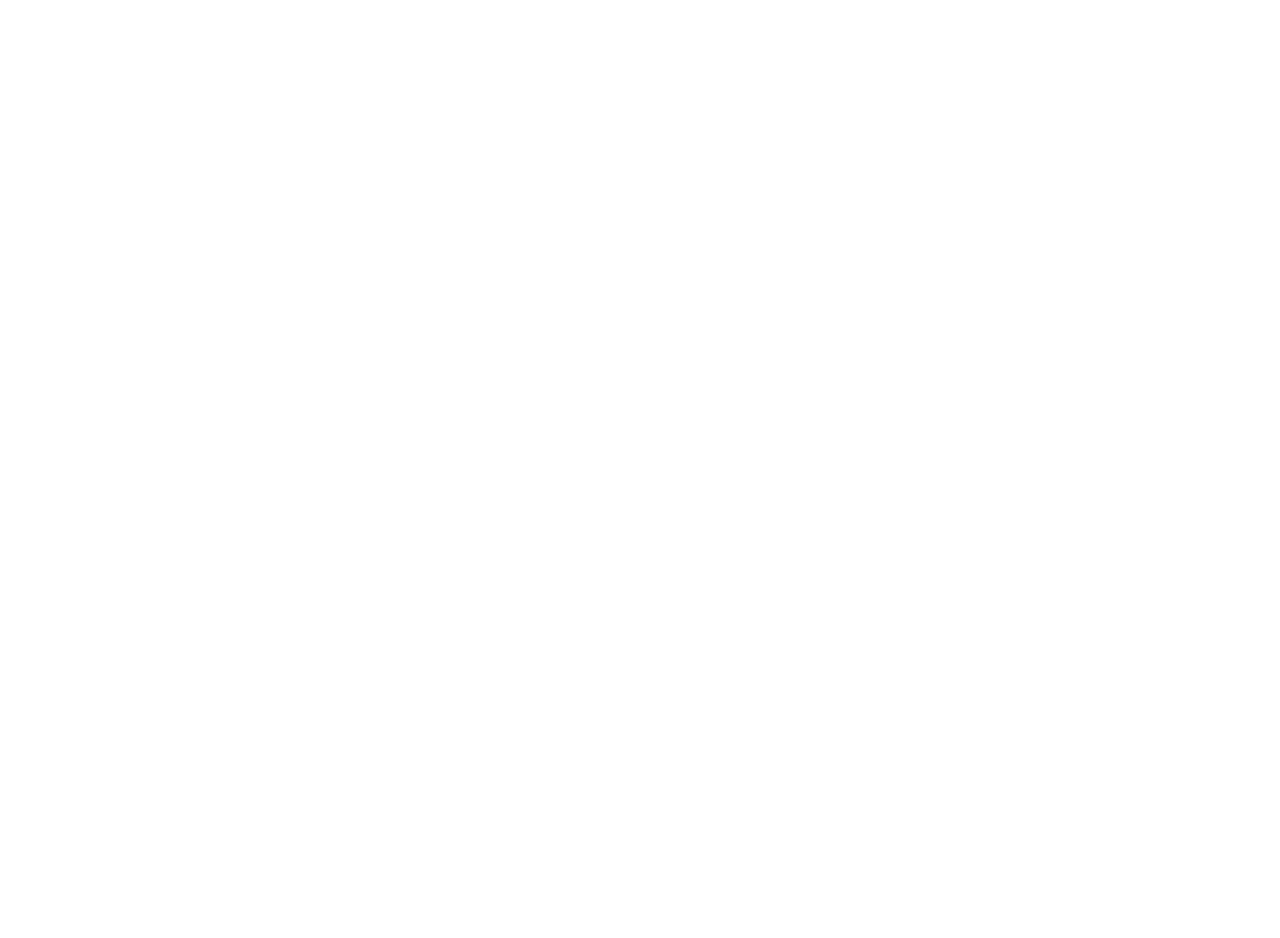
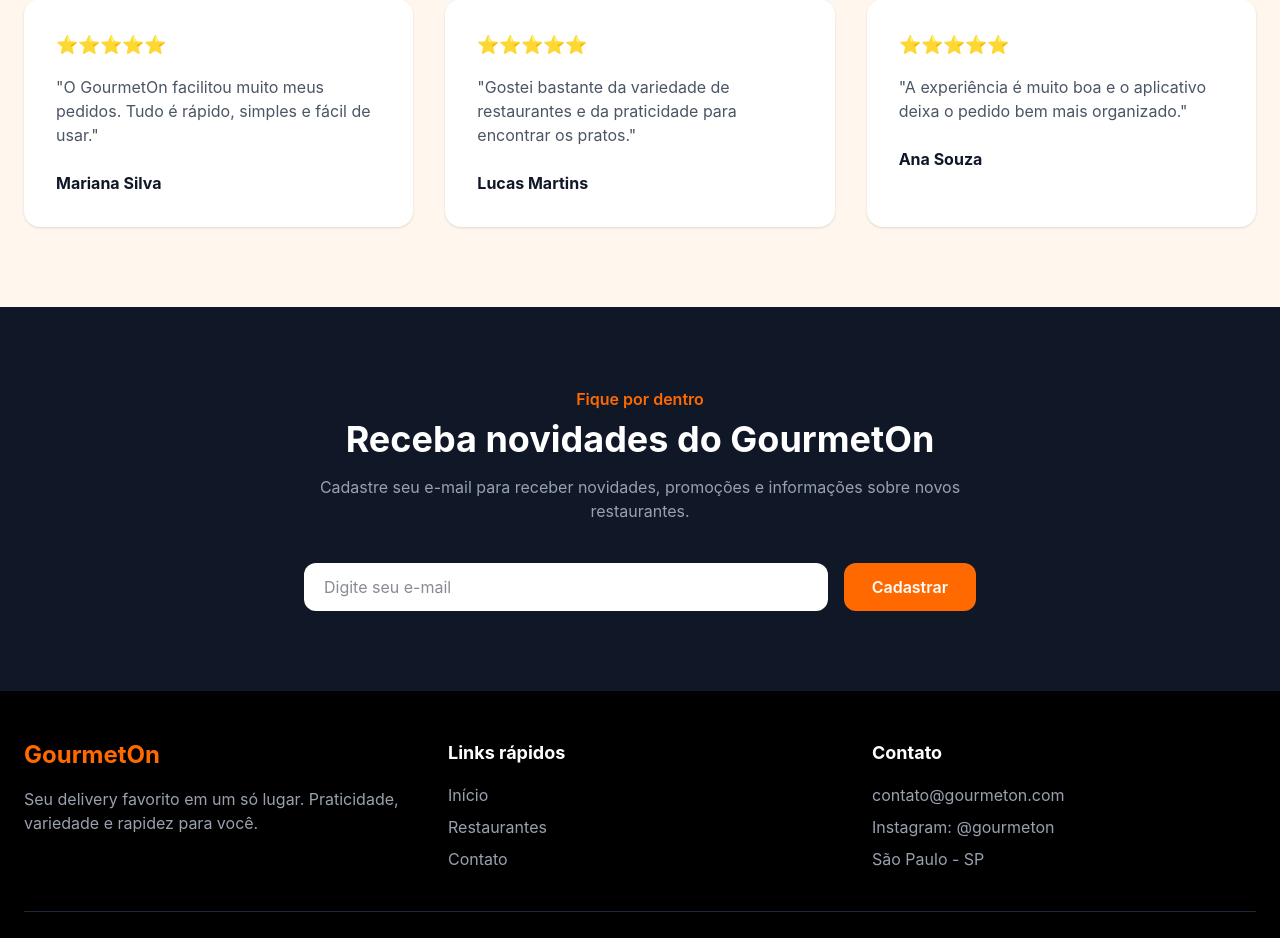
Before and after one commit to HenryGLR/CP_WEB, a React (Vite) app: page / in a window 1280 px wide. Shown: the part 2529-3467 px from the top of the page. Before the commit the page ends 2280 px from the top, so only its background shows below. Built offline with nearby package versions, Linux system fonts and the light colour scheme; no server answers.

Commit message:
feat: adicionando depoimentos contato e rodape

```diff
--- a/src/App.jsx
+++ b/src/App.jsx
@@ -3,6 +3,9 @@
 import Beneficios from "./components/Beneficios"
 import Funcionalidades from "./components/Funcionalidades"
 import Pratos from "./components/Pratos"
+import Depoimentos from "./components/Depoimentos"
+import Contato from "./components/Contato"
+import Rodape from "./components/Rodape"
 
 const App = () => {
   return (
@@ -12,6 +15,9 @@
       <Beneficios />
       <Funcionalidades />
       <Pratos />
+      <Depoimentos />
+      <Contato />
+      <Rodape />
     </div>
   )
 }
--- /dev/null
+++ b/src/components/Contato.jsx
@@ -0,0 +1,69 @@
+import { useState } from "react"
+
+const Contato = () => {
+  const [email, setEmail] = useState("")
+  const [mensagem, setMensagem] = useState("")
+
+  const enviarFormulario = (evento) => {
+    evento.preventDefault()
+
+    if (email.trim() === "") {
+      setMensagem("Digite um e-mail válido.")
+      return
+    }
+
+    setMensagem("E-mail cadastrado com sucesso!")
+    setEmail("")
+  }
+
+  return (
+    <section className="py-20 bg-gray-900 text-white">
+      <div className="max-w-4xl mx-auto px-6 text-center">
+
+        <p className="text-orange-500 font-semibold mb-2">
+          Fique por dentro
+        </p>
+
+        <h2 className="text-4xl font-bold">
+          Receba novidades do GourmetOn
+        </h2>
+
+        <p className="mt-4 text-gray-400 max-w-2xl mx-auto">
+          Cadastre seu e-mail para receber novidades, promoções
+          e informações sobre novos restaurantes.
+        </p>
+
+        <form
+          onSubmit={enviarFormulario}
+          className="mt-10 flex flex-col sm:flex-row gap-4 max-w-2xl mx-auto"
+        >
+
+          <input
+            type="email"
+            placeholder="Digite seu e-mail"
+            value={email}
+            onChange={(evento) => setEmail(evento.target.value)}
+            className="flex-1 px-5 py-3 rounded-xl text-gray-900 bg-white outline-none"
+          />
+
+          <button
+            type="submit"
+            className="bg-orange-500 px-7 py-3 rounded-xl font-semibold hover:bg-orange-600 transition duration-300"
+          >
+            Cadastrar
+          </button>
+
+        </form>
+
+        {mensagem && (
+          <p className="mt-4 text-sm text-gray-300">
+            {mensagem}
+          </p>
+        )}
+
+      </div>
+    </section>
+  )
+}
+
+export default Contato
--- /dev/null
+++ b/src/components/Depoimentos.jsx
@@ -0,0 +1,64 @@
+const Depoimentos = () => {
+  const depoimentos = [
+    {
+      nome: "Mariana Silva",
+      texto: "O GourmetOn facilitou muito meus pedidos. Tudo é rápido, simples e fácil de usar.",
+      avaliacao: "⭐⭐⭐⭐⭐",
+    },
+    {
+      nome: "Lucas Martins",
+      texto: "Gostei bastante da variedade de restaurantes e da praticidade para encontrar os pratos.",
+      avaliacao: "⭐⭐⭐⭐⭐",
+    },
+    {
+      nome: "Ana Souza",
+      texto: "A experiência é muito boa e o aplicativo deixa o pedido bem mais organizado.",
+      avaliacao: "⭐⭐⭐⭐⭐",
+    },
+  ]
+
+  return (
+    <section className="py-20 bg-orange-50">
+      <div className="max-w-7xl mx-auto px-6">
+
+        <div className="text-center mb-14">
+          <p className="text-orange-500 font-semibold mb-2">
+            Depoimentos
+          </p>
+
+          <h2 className="text-4xl font-bold text-gray-900">
+            O que nossos clientes dizem
+          </h2>
+
+          <p className="mt-4 text-gray-500">
+            Confira a experiência de quem já utiliza o GourmetOn.
+          </p>
+        </div>
+
+        <div className="grid md:grid-cols-3 gap-8">
+          {depoimentos.map((depoimento, indice) => (
+            <div
+              key={indice}
+              className="bg-white p-8 rounded-2xl shadow-sm hover:shadow-lg transition duration-300"
+            >
+              <p className="text-lg mb-4">
+                {depoimento.avaliacao}
+              </p>
+
+              <p className="text-gray-600">
+                "{depoimento.texto}"
+              </p>
+
+              <h3 className="mt-6 font-bold text-gray-900">
+                {depoimento.nome}
+              </h3>
+            </div>
+          ))}
+        </div>
+
+      </div>
+    </section>
+  )
+}
+
+export default Depoimentos
--- /dev/null
+++ b/src/components/Rodape.jsx
@@ -0,0 +1,88 @@
+const Rodape = () => {
+  return (
+    <footer className="bg-black text-white py-12">
+      <div className="max-w-7xl mx-auto px-6">
+
+        <div className="grid md:grid-cols-3 gap-10">
+
+          <div>
+            <h2 className="text-2xl font-bold text-orange-500">
+              GourmetOn
+            </h2>
+
+            <p className="mt-4 text-gray-400">
+              Seu delivery favorito em um só lugar.
+              Praticidade, variedade e rapidez para você.
+            </p>
+          </div>
+
+          <div>
+            <h3 className="text-lg font-bold mb-4">
+              Links rápidos
+            </h3>
+
+            <ul className="space-y-2 text-gray-400">
+              <li>
+                <a href="#" className="hover:text-orange-500 transition">
+                  Início
+                </a>
+              </li>
+
+              <li>
+                <a href="#" className="hover:text-orange-500 transition">
+                  Restaurantes
+                </a>
+              </li>
+
+              <li>
+                <a href="#" className="hover:text-orange-500 transition">
+                  Contato
+                </a>
+              </li>
+            </ul>
+          </div>
+
+          <div>
+            <h3 className="text-lg font-bold mb-4">
+              Contato
+            </h3>
+
+            <p className="text-gray-400">
+              contato@gourmeton.com
+            </p>
+
+            <p className="text-gray-400 mt-2">
+              Instagram: @gourmeton
+            </p>
+
+            <p className="text-gray-400 mt-2">
+              São Paulo - SP
+            </p>
+          </div>
+
+        </div>
+
+        <div className="border-t border-gray-800 mt-10 pt-6 flex flex-col md:flex-row justify-between gap-4 text-sm text-gray-500">
+
+          <p>
+            © 2026 GourmetOn. Todos os direitos reservados.
+          </p>
+
+          <div className="flex gap-4">
+            <a href="#" className="hover:text-orange-500 transition">
+              Termos de Uso
+            </a>
+
+            <a href="#" className="hover:text-orange-500 transition">
+              Política de Privacidade
+            </a>
+          </div>
+
+        </div>
+
+      </div>
+    </footer>
+  )
+}
+
+export default Rodape
```
